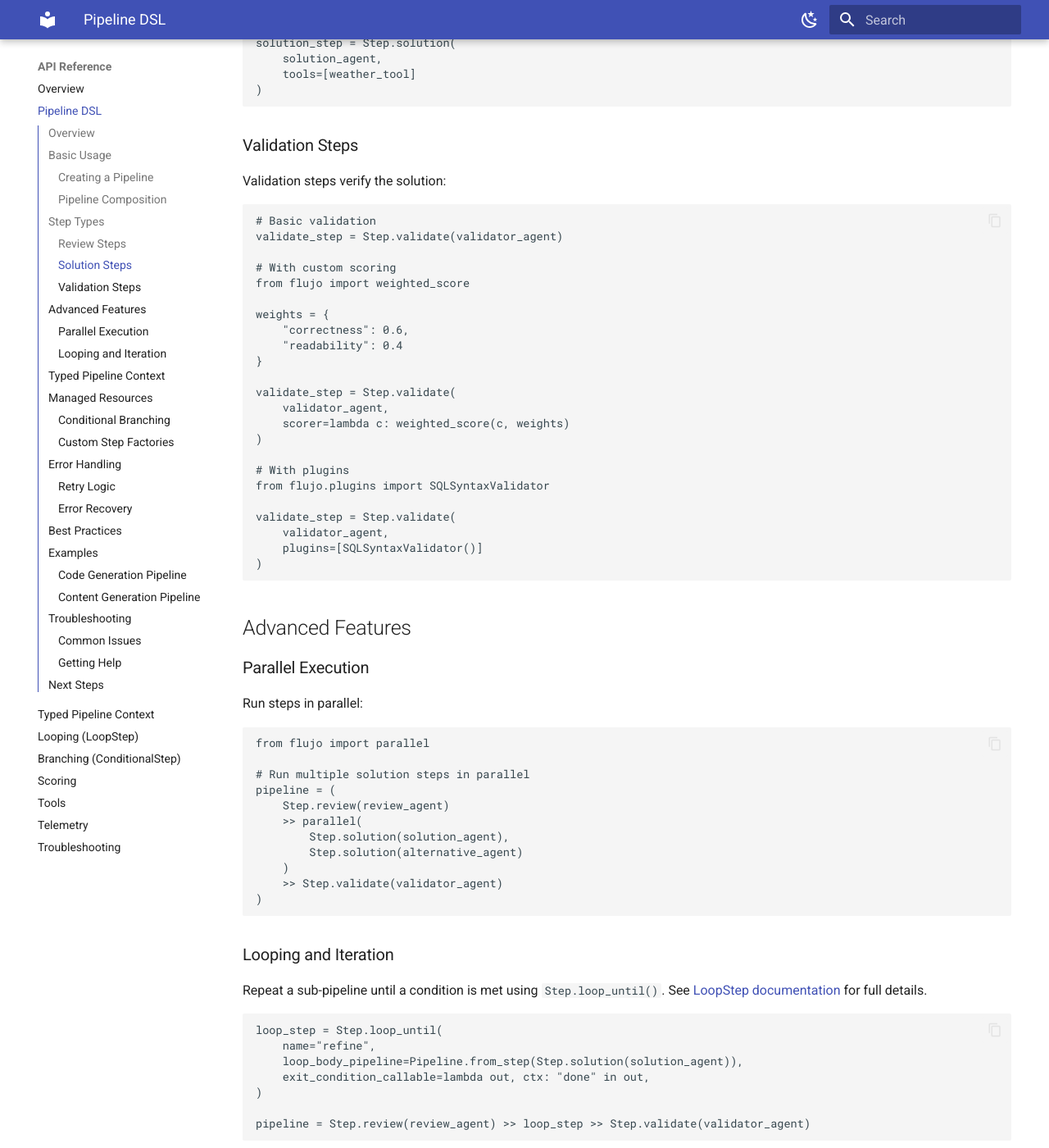
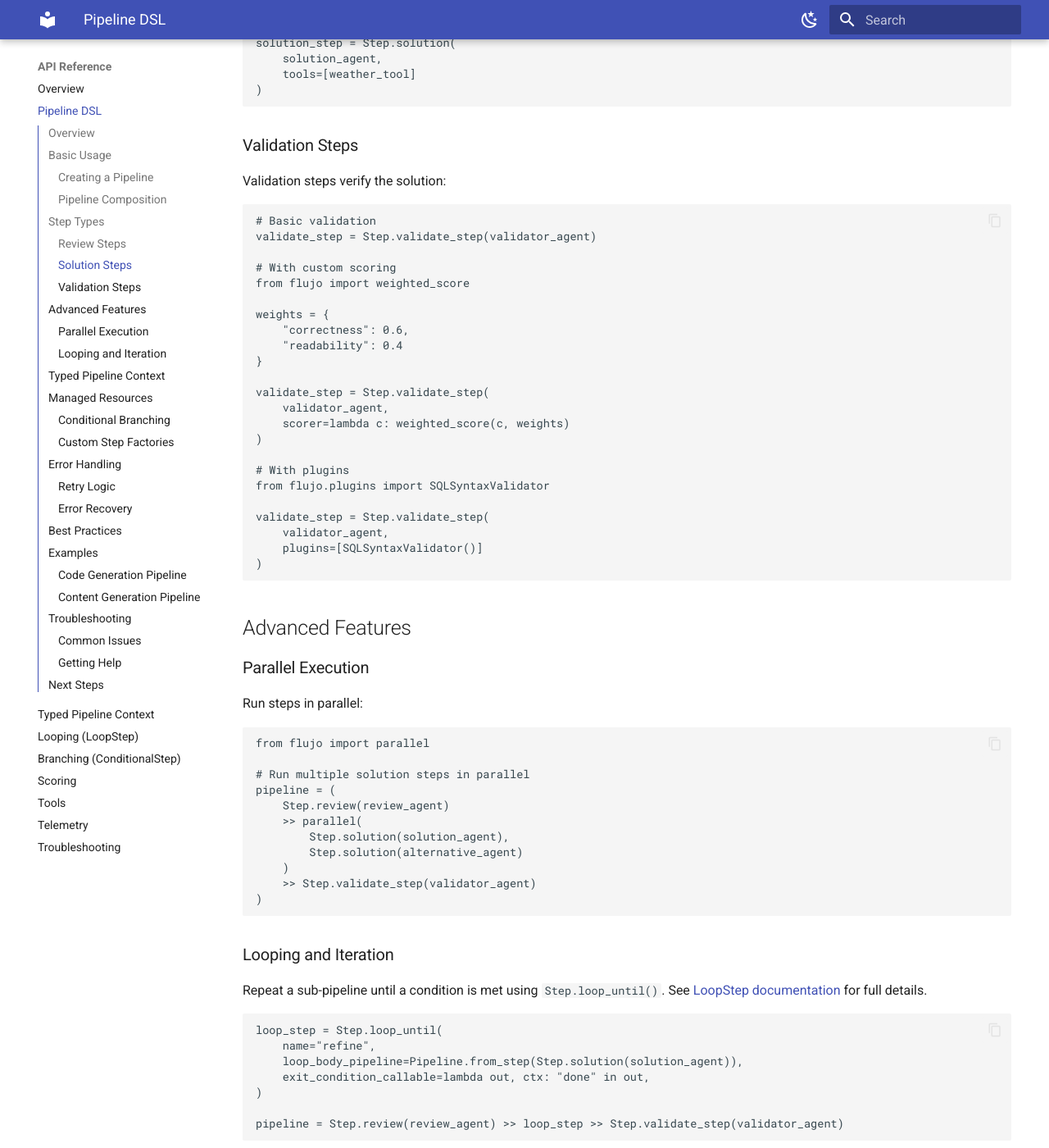
Before and after one commit to aandresalvarez/flujo, an MkDocs documentation site: the page built from docs/pipeline_dsl.md, in a window 1280 px wide and 1400 px high, scrolled down 2303 px. Shown: the whole window at 82% size. Built offline with MkDocs 1.6.1 and Material for MkDocs 9.7.7, drawn with Linux system fonts in a browser that asks for light colours; some of the changed text lies outside the part shown.

````diff
--- a/docs/pipeline_dsl.md
+++ b/docs/pipeline_dsl.md
@@ -25,7 +25,7 @@ from flujo.infra.agents import (
 pipeline = (
     Step.review(review_agent)
     >> Step.solution(solution_agent)
-    >> Step.validate(validator_agent)
+    >> Step.validate_step(validator_agent)
 )
 
 # Run it
@@ -41,7 +41,7 @@ The `>>` operator chains steps together:
 # Create reusable steps
 review_step = Step.review(review_agent)
 solution_step = Step.solution(solution_agent)
-validate_step = Step.validate(validator_agent)
+validate_step = Step.validate_step(validator_agent)
 
 # Compose them in different ways
 pipeline1 = review_step >> solution_step >> validate_step
@@ -113,7 +113,7 @@ Validation steps verify the solution:
 
 ```python
 # Basic validation
-validate_step = Step.validate(validator_agent)
+validate_step = Step.validate_step(validator_agent)
 
 # With custom scoring
 from flujo import weighted_score
@@ -123,7 +123,7 @@ weights = {
     "readability": 0.4
 }
 
-validate_step = Step.validate(
+validate_step = Step.validate_step(
     validator_agent,
     scorer=lambda c: weighted_score(c, weights)
 )
@@ -131,7 +131,7 @@ validate_step = Step.validate(
 # With plugins
 from flujo.plugins import SQLSyntaxValidator
 
-validate_step = Step.validate(
+validate_step = Step.validate_step(
     validator_agent,
     plugins=[SQLSyntaxValidator()]
 )
@@ -153,7 +153,7 @@ pipeline = (
         Step.solution(solution_agent),
         Step.solution(alternative_agent)
     )
-    >> Step.validate(validator_agent)
+    >> Step.validate_step(validator_agent)
 )
 ```
 
@@ -169,7 +169,7 @@ loop_step = Step.loop_until(
     exit_condition_callable=lambda out, ctx: "done" in out,
 )
 
-pipeline = Step.review(review_agent) >> loop_step >> Step.validate(validator_agent)
+pipeline = Step.review(review_agent) >> loop_step >> Step.validate_step(validator_agent)
 ```
 
 ## Typed Pipeline Context
@@ -231,7 +231,7 @@ branch_step = Step.branch_on(
     },
 )
 
-pipeline = Step.solution(solution_agent) >> branch_step >> Step.validate(validator_agent)
+pipeline = Step.solution(solution_agent) >> branch_step >> Step.validate_step(validator_agent)
 ```
 
 ### Custom Step Factories
@@ -249,7 +249,7 @@ def create_code_step(agent, **config):
 pipeline = (
     Step.review(review_agent)
     >> create_code_step(solution_agent)
-    >> Step.validate(validator_agent)
+    >> Step.validate_step(validator_agent)
 )
 ```
 
@@ -286,7 +286,7 @@ pipeline = (
         Step.solution(backup_agent),
         on_error=True
     )
-    >> Step.validate(validator_agent)
+    >> Step.validate_step(validator_agent)
 )
 ```
 
@@ -331,7 +331,7 @@ from flujo.plugins import (
 pipeline = (
     Step.review(review_agent)  # Define requirements
     >> Step.solution(code_agent)  # Generate code
-    >> Step.validate(
+    >> Step.validate_step(
         validator_agent,
         plugins=[
             SQLSyntaxValidator(),
@@ -355,7 +355,7 @@ pipeline = (
         Step.solution(writer_agent),  # Main writer
         Step.solution(editor_agent)   # Alternative version
     )
-    >> Step.validate(
+    >> Step.validate_step(
         validator_agent,
         scorer=lambda c: weighted_score(c, {
             "grammar": 0.3,
````
Also changed, not shown: docs/api_reference.md (+3 -3 lines), docs/quickstart.md (+1 -1 lines), docs/tutorial.md (+2 -2 lines), 4 other files.
